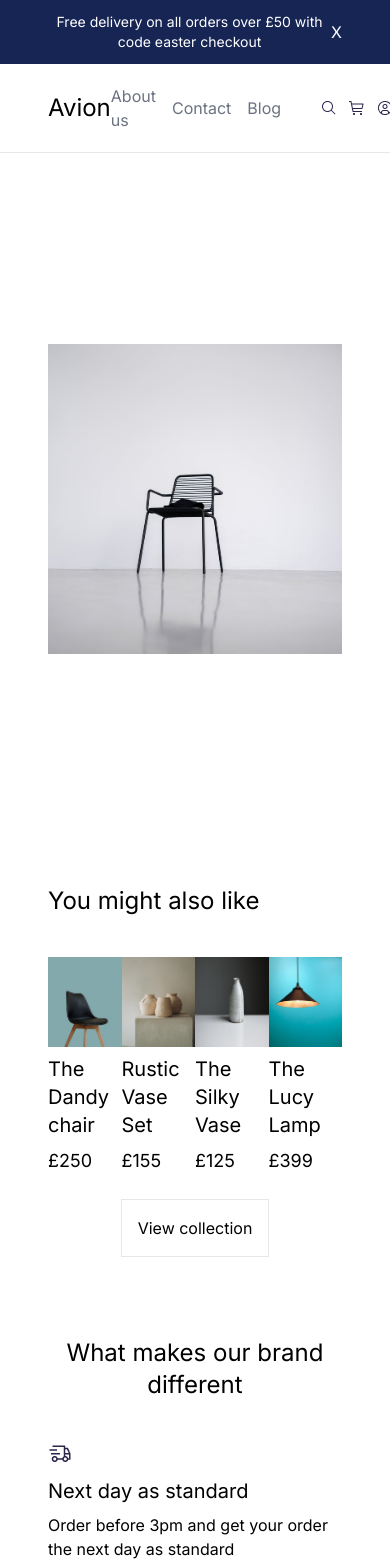
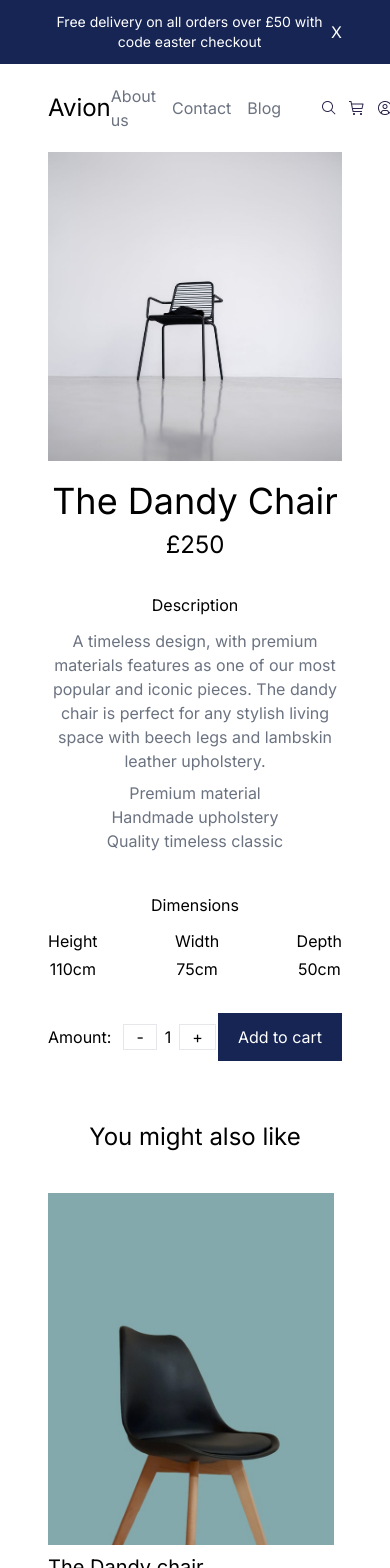
Before and after one commit to mmspeed/avion-exam, a Next.js app: page /listing in a window 390 px wide. Shown: the top 1568 px of the page. Built offline with nearby package versions, Linux system fonts and the light colour scheme.

Commit message:
homeheader, header and footer responsive left

```diff
--- a/src/app/cart/page.tsx
+++ b/src/app/cart/page.tsx
@@ -8,41 +8,53 @@ const Cart = () => {
   return (
     <div>
       <HomeHeader />
-      <div className="container mx-auto px-40 mb-10">
+      <div className="cartEl container mx-auto px-40 mb-10">
         <h1 className="mt-14 text-4xl font-normal mb-10">Your shopping cart</h1>
-        <div className="flex justify-between mb-4">
+        <div className="infCart flex justify-between mb-4">
           <h3>Product</h3>
           <h3>Quantity</h3>
           <h3>Total</h3>
         </div>
         <hr />
-        <div className="mt-5 flex justify-between items-center">
-          <div className="flex items-center">
+        <div className="thx mt-5 flex justify-between items-center">
+          <div className="cartCard flex items-center">
             <Image src={CartPro} alt="" />
             <div className="ml-5">
-              <h2 className="mb-2 text-2xl font-normal">Graystone vase</h2>
+              <h2 className="textCart mb-2 text-2xl font-normal">
+                Graystone vase
+              </h2>
               <p className="mb-2 text-sm font-normal">
                 A timeless ceramic vase with a color grey.
               </p>
               <h3 className="text-base font-normal">£85</h3>
             </div>
+            <div className="flex">
+              <button className="mr-3">-</button>
+              <h2 className="clss">1</h2>
+              <button className="ml-3">+</button>
+            </div>
           </div>
-          <h2 className="mr-[350px]">1</h2>
-          <h3>£85</h3>
+          <h3 className="cl">£85</h3>
         </div>
-        <div className="mt-5 flex justify-between items-center mb-4">
+        <div className="thx mt-5 flex justify-between items-center mb-4">
           <div className="flex items-center">
             <Image src={VasePro} alt="" />
             <div className="ml-5">
-              <h2 className="mb-2 text-2xl font-normal">Basic white vase</h2>
+              <h2 className="textCart mb-2 text-2xl font-normal">
+                Basic white vase
+              </h2>
               <p className="mb-2 text-sm font-normal">
                 Beautiful and simple this is the classics om.
               </p>
               <h3 className="text-base font-normal">£125</h3>
             </div>
+            <div className="flex">
+              <button className="mr-3">-</button>
+              <h2 className="clss">1</h2>
+              <button className="ml-3">+</button>
+            </div>
           </div>
-          <h2 className="mr-[350px]">1</h2>
-          <h3>£125</h3>
+          <h3 className="cl">£125</h3>
         </div>
         <hr />
       </div>
--- a/src/app/globals.css
+++ b/src/app/globals.css
@@ -70,6 +70,26 @@ body {
   .filtersF {
     margin-right: 120px;
   }
+  .soloInfo {
+    flex-direction: column;
+  }
+  .soloImg {
+    width: 100%;
+    margin-bottom: 20px;
+  }
+  .info {
+    text-align: center;
+    margin-left: 0;
+    margin-bottom: 20px;
+  }
+  .raz {
+    display: flex;
+    align-items: center;
+    justify-content: space-between;
+  }
+  .cartEl {
+    width: 100%;
+  }
 }
 
 @media (max-width: 1024px) {
@@ -78,6 +98,21 @@ body {
   }
   .furnituresImg {
     display: none;
+  }
+  .infCart {
+    display: none;
+  }
+  hr {
+    display: none;
+  }
+  .cl {
+    display: none;
+  }
+  .clss {
+    margin-right: 0;
+  }
+  .thx {
+    flex-direction: column;
   }
 }
 
@@ -88,6 +123,9 @@ body {
   .differentCard {
     width: 50%;
     margin-bottom: 20px;
+  }
+  .textCart {
+    font-size: 20px;
   }
 }
 
@@ -101,6 +139,9 @@ body {
   .differentCard {
     width: 100%;
     margin-bottom: 20px;
+  }
+  .cartCard {
+    width: 100%;
   }
 }
 
--- a/src/app/listing/page.tsx
+++ b/src/app/listing/page.tsx
@@ -13,9 +13,9 @@ const ProductsListing = () => {
   return (
     <div>
       <Header />
-      <div className="container mx-auto px-12 flex items-center">
-        <Image src={ListChair} alt="" />
-        <div className="ml-20">
+      <div className="soloInfo container mx-auto px-12 flex items-center">
+        <Image className="soloImg w-[100%]" src={ListChair} alt="" />
+        <div className="info ml-20">
           <h1 className="text-4xl font-normal mb-2">The Dandy Chair</h1>
           <h3 className="text-2xl font-normal mb-8">£250</h3>
           <h4 className="text-base font-normal mb-3">Description</h4>
@@ -31,7 +31,7 @@ const ProductsListing = () => {
             <li>Quality timeless classic</li>
           </ul>
           <h4 className="text-base font-normal mb-3">Dimensions</h4>
-          <div className="flex items-center">
+          <div className="raz flex items-center">
             <div className="mr-8">
               <p className="mb-1">Height</p>
               <p>110cm</p>
@@ -59,24 +59,26 @@ const ProductsListing = () => {
         </div>
       </div>
       <div className="container mx-auto px-12 mt-10">
-        <h1 className="font-normal text-2xl mb-10">You might also like</h1>
-        <div className="flex justify-between items-center">
-          <div>
+        <h1 className="ceraText font-normal text-2xl mb-10">
+          You might also like
+        </h1>
+        <div className="ceraCards flex justify-between items-center">
+          <div className="ceraCard mr-2">
             <Image src={Chair} alt="" />
             <h3 className="font-normal text-xl my-2">The Dandy chair</h3>
             <p className="font-normal text-lg mb-6">£250</p>
           </div>
-          <div>
+          <div className="ceraCard mr-2">
             <Image src={Vase} alt="" />
             <h3 className="font-normal text-xl my-2">Rustic Vase Set</h3>
             <p className="font-normal text-lg mb-6">£155</p>
           </div>
-          <div>
+          <div className="ceraCard mr-2">
             <Image src={Vasee} alt="" />
             <h3 className="font-normal text-xl my-2">The Silky Vase</h3>
             <p className="font-normal text-lg mb-6">£125</p>
           </div>
-          <div>
+          <div className="ceraCard mr-2">
             <Image src={Lamp} alt="" />
             <h3 className="font-normal text-xl my-2">The Lucy Lamp</h3>
             <p className="font-normal text-lg mb-6">£399</p>
```
